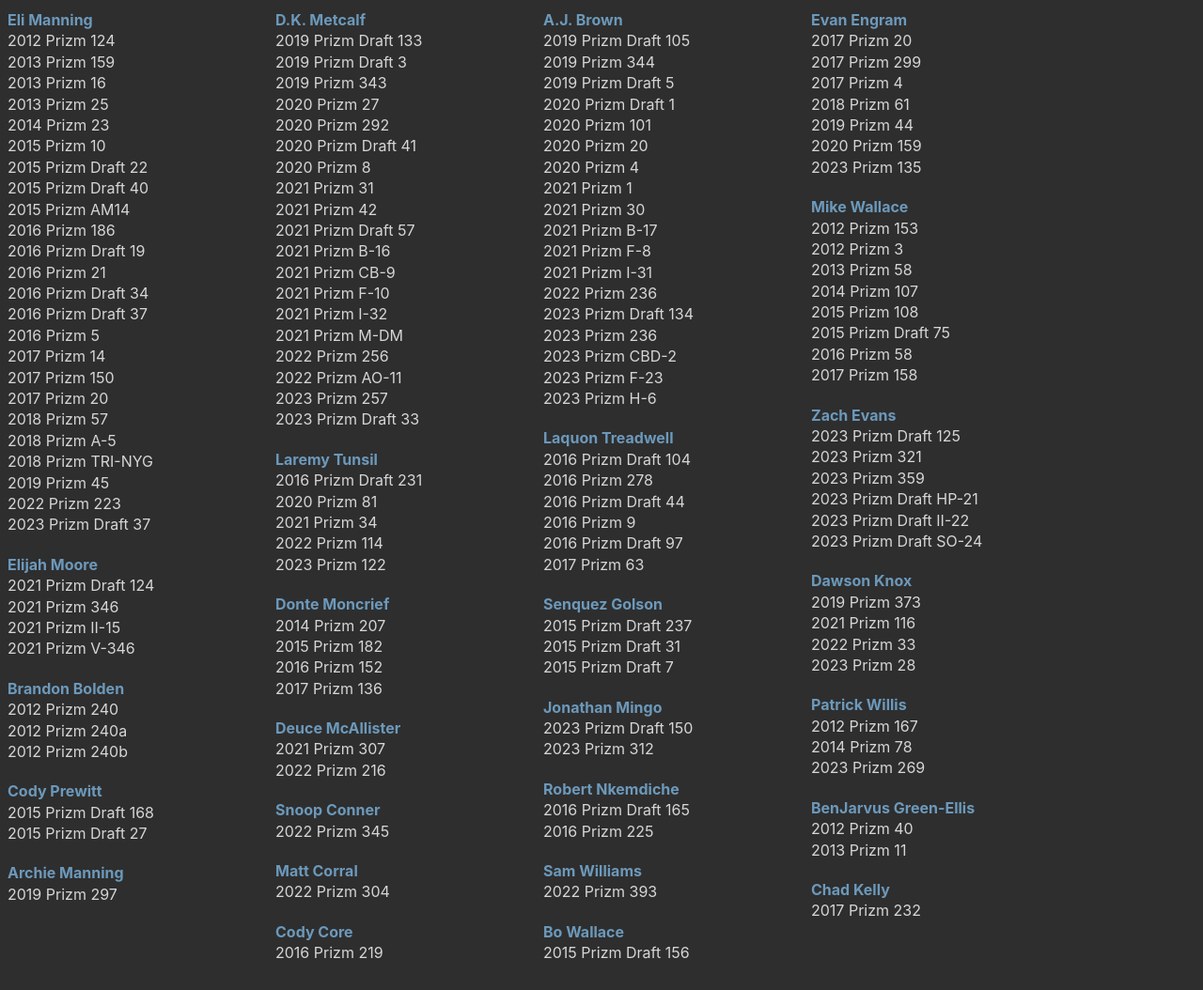
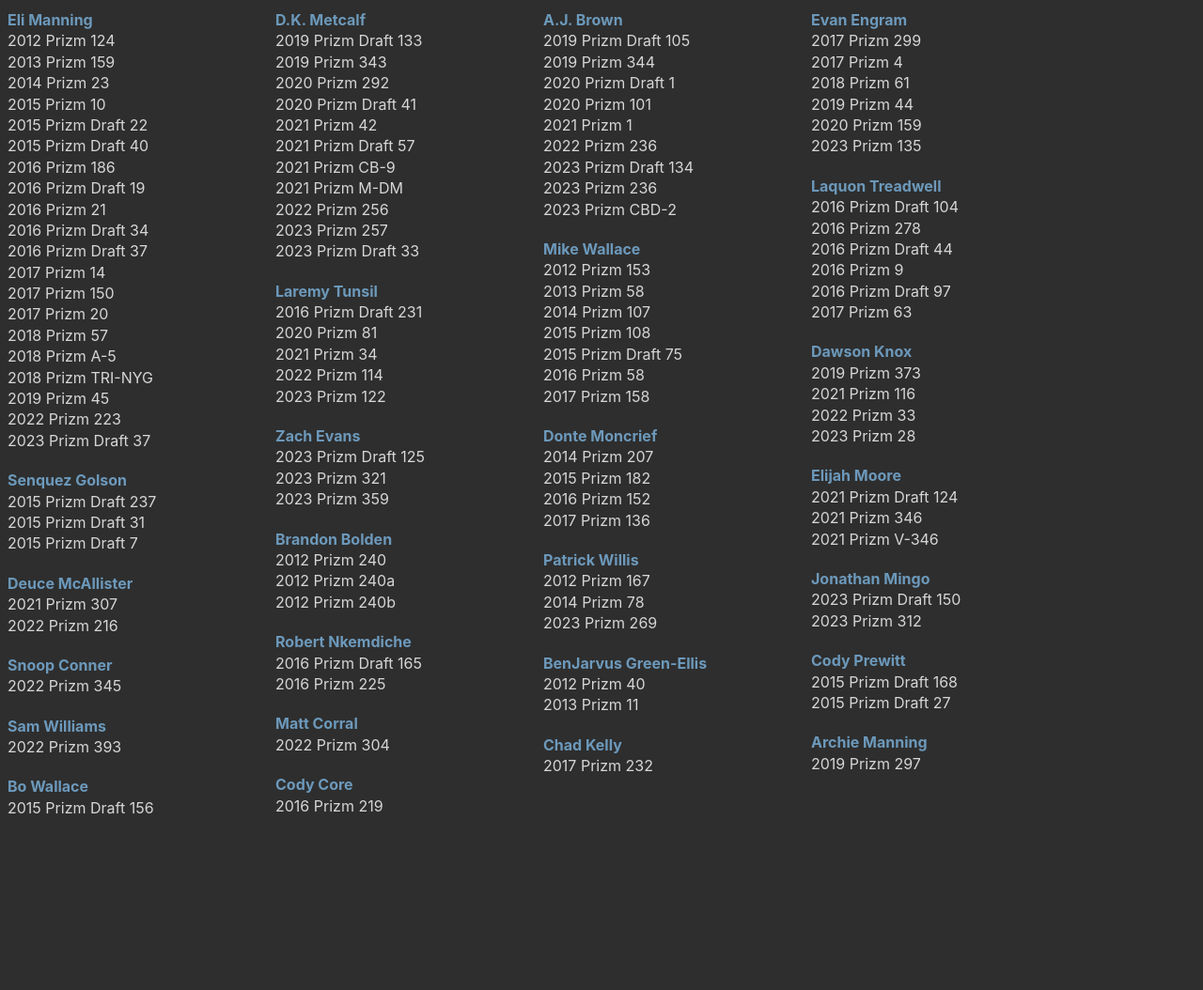
Before and after one commit to jimg72/jimg72.github.io, a Jekyll site: the page built from comc_prizm.html, in a window 1280 px wide. Shown: the whole page at 94% size. Built offline with Jekyll 4.4.1, drawn with Linux system fonts in a browser that asks for light colours; after the commit the page ends 900 px from its top, so only the background shows below that.

Commit message:
Update comc_prizm.yml

```diff
--- a/_data/comc_prizm.yml
+++ b/_data/comc_prizm.yml
@@ -4,10 +4,6 @@
       link_url: Cards,sq,=Eli+Manning+2012+Prizm+124
     - link_name: 2013 Prizm 159
       link_url: Cards,sq,=Eli+Manning+2013+Prizm+159
-    - link_name: 2013 Prizm 16
-      link_url: Cards,sq,=Eli+Manning+2013+Prizm+16
-    - link_name: 2013 Prizm 25
-      link_url: Cards,sq,=Eli+Manning+2013+Prizm+25
     - link_name: 2014 Prizm 23
       link_url: Cards,sq,=Eli+Manning+2014+Prizm+23
     - link_name: 2015 Prizm 10
@@ -16,8 +12,6 @@
       link_url: Cards,sq,=Eli+Manning+2015+Prizm+22
     - link_name: 2015 Prizm Draft 40
       link_url: Cards,sq,=Eli+Manning+2015+Prizm+40
-    - link_name: 2015 Prizm AM14
-      link_url: Cards,sq,=Eli+Manning+2015+Prizm+AM14
     - link_name: 2016 Prizm 186
       link_url: Cards,sq,=Eli+Manning+2016+Prizm+186
     - link_name: 2016 Prizm Draft 19
@@ -28,8 +22,6 @@
       link_url: Cards,sq,=Eli+Manning+2016+Prizm+34
     - link_name: 2016 Prizm Draft 37
       link_url: Cards,sq,=Eli+Manning+2016+Prizm+37
-    - link_name: 2016 Prizm 5
-      link_url: Cards,sq,=Eli+Manning+2016+Prizm+5
     - link_name: 2017 Prizm 14
       link_url: Cards,sq,=Eli+Manning+2017+Prizm+14
     - link_name: 2017 Prizm 150
@@ -53,38 +45,22 @@
   links:
     - link_name: 2019 Prizm Draft 133
       link_url: Cards,sq,=Metcalf+2019+Prizm+133
-    - link_name: 2019 Prizm Draft 3
-      link_url: Cards,sq,=Metcalf+2019+Prizm+3
     - link_name: 2019 Prizm 343
       link_url: Cards,sq,=Metcalf+2019+Prizm+343
-    - link_name: 2020 Prizm 27
-      link_url: Cards,sq,=Metcalf+2020+Prizm+27
     - link_name: 2020 Prizm 292
       link_url: Cards,sq,=Metcalf+2020+Prizm+292
     - link_name: 2020 Prizm Draft 41
       link_url: Cards,sq,=Metcalf+2020+Prizm+41
-    - link_name: 2020 Prizm 8
-      link_url: Cards,sq,=Metcalf+2020+Prizm+8
-    - link_name: 2021 Prizm 31
-      link_url: Cards,sq,=Metcalf+2021+Prizm+31
     - link_name: 2021 Prizm 42
       link_url: Cards,sq,=Metcalf+2021+Prizm+42
     - link_name: 2021 Prizm Draft 57
       link_url: Cards,sq,=Metcalf+2021+Prizm+57
-    - link_name: 2021 Prizm B-16
-      link_url: Cards,sq,=Metcalf+2021+Prizm+B-16
     - link_name: 2021 Prizm CB-9
       link_url: Cards,sq,=Metcalf+2021+Prizm+CB-9
-    - link_name: 2021 Prizm F-10
-      link_url: Cards,sq,=Metcalf+2021+Prizm+F-10
-    - link_name: 2021 Prizm I-32
-      link_url: Cards,sq,=Metcalf+2021+Prizm+I-32
     - link_name: 2021 Prizm M-DM
       link_url: Cards,sq,=Metcalf+2021+Prizm+M-DM
     - link_name: 2022 Prizm 256
       link_url: Cards,sq,=Metcalf+2022+Prizm+256
-    - link_name: 2022 Prizm AO-11
-      link_url: Cards,sq,=Metcalf+2022+Prizm+AO-11
     - link_name: 2023 Prizm 257
       link_url: Cards,sq,=Metcalf+2023+Prizm+257
     - link_name: 2023 Prizm Draft 33
@@ -96,26 +72,12 @@
       link_url: Cards,sq,=Brown+2019+Prizm+105
     - link_name: 2019 Prizm 344
       link_url: Cards,sq,=Brown+2019+Prizm+344
-    - link_name: 2019 Prizm Draft 5
-      link_url: Cards,sq,=Brown+2019+Prizm+5
     - link_name: 2020 Prizm Draft 1
       link_url: Cards,sq,=Brown+2020+Prizm+1
     - link_name: 2020 Prizm 101
       link_url: Cards,sq,=Brown+2020+Prizm+101
-    - link_name: 2020 Prizm 20
-      link_url: Cards,sq,=Brown+2020+Prizm+20
-    - link_name: 2020 Prizm 4
-      link_url: Cards,sq,=Brown+2020+Prizm+4
     - link_name: 2021 Prizm 1
       link_url: Cards,sq,=Brown+2021+Prizm+1
-    - link_name: 2021 Prizm 30
-      link_url: Cards,sq,=Brown+2021+Prizm+30
-    - link_name: 2021 Prizm B-17
-      link_url: Cards,sq,=Brown+2021+Prizm+B-17
-    - link_name: 2021 Prizm F-8
-      link_url: Cards,sq,=Brown+2021+Prizm+F-8
-    - link_name: 2021 Prizm I-31
-      link_url: Cards,sq,=Brown+2021+Prizm+I-31
     - link_name: 2022 Prizm 236
       link_url: Cards,sq,=Brown+2022+Prizm+236
     - link_name: 2023 Prizm Draft 134
@@ -124,15 +86,9 @@
       link_url: Cards,sq,=Brown+2023+Prizm+236
     - link_name: 2023 Prizm CBD-2
       link_url: Cards,sq,=Brown+2023+Prizm+CBD-2
-    - link_name: 2023 Prizm F-23
-      link_url: Cards,sq,=Brown+2023+Prizm+F-23
-    - link_name: 2023 Prizm H-6
-      link_url: Cards,sq,=Brown+2023+Prizm+H-6
 
 - player: Evan Engram
   links:
-    - link_name: 2017 Prizm 20
-      link_url: Cards,sq,=Evan+Engram+2017+Prizm+20
     - link_name: 2017 Prizm 299
       link_url: Cards,sq,=Evan+Engram+2017+Prizm+299
     - link_name: 2017 Prizm 4
@@ -145,40 +101,6 @@
       link_url: Cards,sq,=Evan+Engram+2020+Prizm+159
     - link_name: 2023 Prizm 135
       link_url: Cards,sq,=Evan+Engram+2023+Prizm+135
-
-- player: Mike Wallace
-  links:
-    - link_name: 2012 Prizm 153
-      link_url: Cards,sq,=Mike+Wallace+2012+Prizm+153
-    - link_name: 2012 Prizm 3
-      link_url: Cards,sq,=Mike+Wallace+2012+Prizm+3
-    - link_name: 2013 Prizm 58
-      link_url: Cards,sq,=Mike+Wallace+2013+Prizm+58
-    - link_name: 2014 Prizm 107
-      link_url: Cards,sq,=Mike+Wallace+2014+Prizm+107
-    - link_name: 2015 Prizm 108
-      link_url: Cards,sq,=Mike+Wallace+2015+Prizm+108
-    - link_name: 2015 Prizm Draft 75
-      link_url: Cards,sq,=Mike+Wallace+2015+Prizm+75
-    - link_name: 2016 Prizm 58
-      link_url: Cards,sq,=Mike+Wallace+2016+Prizm+58
-    - link_name: 2017 Prizm 158
-      link_url: Cards,sq,=Mike+Wallace+2017+Prizm+158
-
-- player: Zach Evans
-  links:
-    - link_name: 2023 Prizm Draft 125
-      link_url: Cards,sq,=Zach+Evans+2023+Prizm+125
-    - link_name: 2023 Prizm 321
-      link_url: Cards,sq,=Zach+Evans+2023+Prizm+321
-    - link_name: 2023 Prizm 359
-      link_url: Cards,sq,=Zach+Evans+2023+Prizm+359
-    - link_name: 2023 Prizm Draft HP-21
-      link_url: Cards,sq,=Zach+Evans+2023+Prizm+HP-21
-    - link_name: 2023 Prizm Draft II-22
-      link_url: Cards,sq,=Zach+Evans+2023+Prizm+II-22
-    - link_name: 2023 Prizm Draft SO-24
-      link_url: Cards,sq,=Zach+Evans+2023+Prizm+SO-24
 
 - player: Laquon Treadwell
   links:
@@ -195,6 +117,23 @@
     - link_name: 2017 Prizm 63
       link_url: Cards,sq,=Laquon+Treadwell+2017+Prizm+63
 
+- player: Mike Wallace
+  links:
+    - link_name: 2012 Prizm 153
+      link_url: Cards,sq,=Mike+Wallace+2012+Prizm+153
+    - link_name: 2013 Prizm 58
+      link_url: Cards,sq,=Mike+Wallace+2013+Prizm+58
+    - link_name: 2014 Prizm 107
+      link_url: Cards,sq,=Mike+Wallace+2014+Prizm+107
+    - link_name: 2015 Prizm 108
+      link_url: Cards,sq,=Mike+Wallace+2015+Prizm+108
+    - link_name: 2015 Prizm Draft 75
+      link_url: Cards,sq,=Mike+Wallace+2015+Prizm+75
+    - link_name: 2016 Prizm 58
+      link_url: Cards,sq,=Mike+Wallace+2016+Prizm+58
+    - link_name: 2017 Prizm 158
+      link_url: Cards,sq,=Mike+Wallace+2017+Prizm+158
+
 - player: Laremy Tunsil
   links:
     - link_name: 2016 Prizm Draft 231
@@ -207,17 +146,6 @@
       link_url: Cards,sq,=Laremy+Tunsil+2022+Prizm+114
     - link_name: 2023 Prizm 122
       link_url: Cards,sq,=Laremy+Tunsil+2023+Prizm+122
-
-- player: Elijah Moore
-  links:
-    - link_name: 2021 Prizm Draft 124
-      link_url: Cards,sq,=Elijah+Moore+2021+Prizm+124
-    - link_name: 2021 Prizm 346
-      link_url: Cards,sq,=Elijah+Moore+2021+Prizm+346
-    - link_name: 2021 Prizm II-15
-      link_url: Cards,sq,=Elijah+Moore+2021+Prizm+II-15
-    - link_name: 2021 Prizm V-346
-      link_url: Cards,sq,=Elijah+Moore+2021+Prizm+V-346
 
 - player: Dawson Knox
   links:
@@ -240,6 +168,24 @@
       link_url: Cards,sq,=Donte+Moncrief+2016+Prizm+152
     - link_name: 2017 Prizm 136
       link_url: Cards,sq,=Donte+Moncrief+2017+Prizm+136
+
+- player: Zach Evans
+  links:
+    - link_name: 2023 Prizm Draft 125
+      link_url: Cards,sq,=Zach+Evans+2023+Prizm+125
+    - link_name: 2023 Prizm 321
+      link_url: Cards,sq,=Zach+Evans+2023+Prizm+321
+    - link_name: 2023 Prizm 359
+      link_url: Cards,sq,=Zach+Evans+2023+Prizm+359
+
+- player: Elijah Moore
+  links:
+    - link_name: 2021 Prizm Draft 124
+      link_url: Cards,sq,=Elijah+Moore+2021+Prizm+124
+    - link_name: 2021 Prizm 346
+      link_url: Cards,sq,=Elijah+Moore+2021+Prizm+346
+    - link_name: 2021 Prizm V-346
+      link_url: Cards,sq,=Elijah+Moore+2021+Prizm+V-346
 
 - player: Senquez Golson
   links:
```
